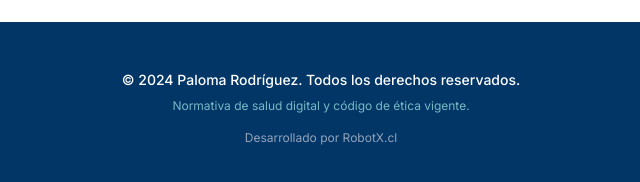
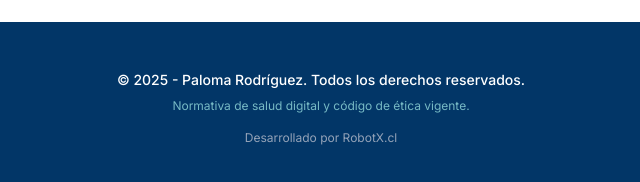
Before and after one commit to 7aleobe7labrod7/ps-palomarodriguez, a plain HTML site: page index.html in a window 1280 px wide. Shown: the part 2112-2294 px from the top of the page, 319-959 px from the left. Drawn offline with nearby package versions, Linux system fonts and the light colour scheme.

Commit message:
fix(footer): update copyright year to 2025

```diff
--- a/index.html
+++ b/index.html
@@ -221,7 +221,7 @@
 
     <footer class="bg-[#023667] text-white py-12 text-center text-sm">
         <div class="container mx-auto px-4">
-            <p class="font-medium">&copy; 2024 Paloma Rodríguez. Todos los derechos reservados.</p>
+            <p class="font-medium">&copy; 2025 - Paloma Rodríguez. Todos los derechos reservados.</p>
             <p class="mt-2 text-xs text-[#94dadc] opacity-80">
                 Normativa de salud digital y código de ética vigente.
             </p>
```
